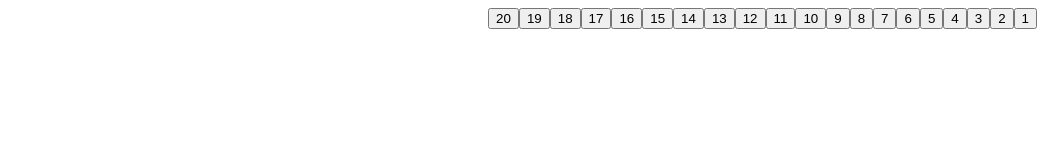
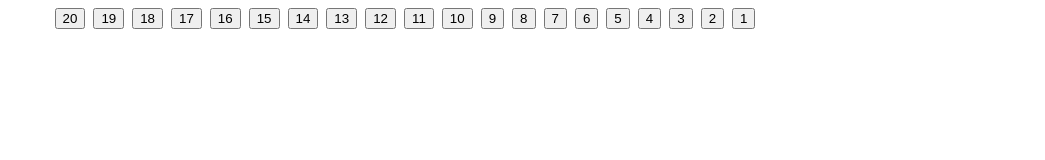
Before and after one commit to teacher-ladaat/js1-ex, a plain HTML site: page part-d.html in a window 1280 px wide. Shown: the whole page, without its empty margins (235-1280 px from the left). Drawn offline with Linux system fonts and the light colour scheme.

Commit message:
Add CSS styles for flexible body layout
Added CSS styles for body layout.

```diff
--- a/part-d.html
+++ b/part-d.html
@@ -4,6 +4,14 @@
     <head>
         <meta charset="UTF-8">
         <title>תרגיל JavaScript 1</title>
+        <style>
+            body {
+                display: flex;
+                flex-wrap: wrap;
+                justify-content: center;
+                gap: 8px;
+            }
+        </style>
         <script src="d-guess-v2.js" defer></script>
     </head>
 
```
